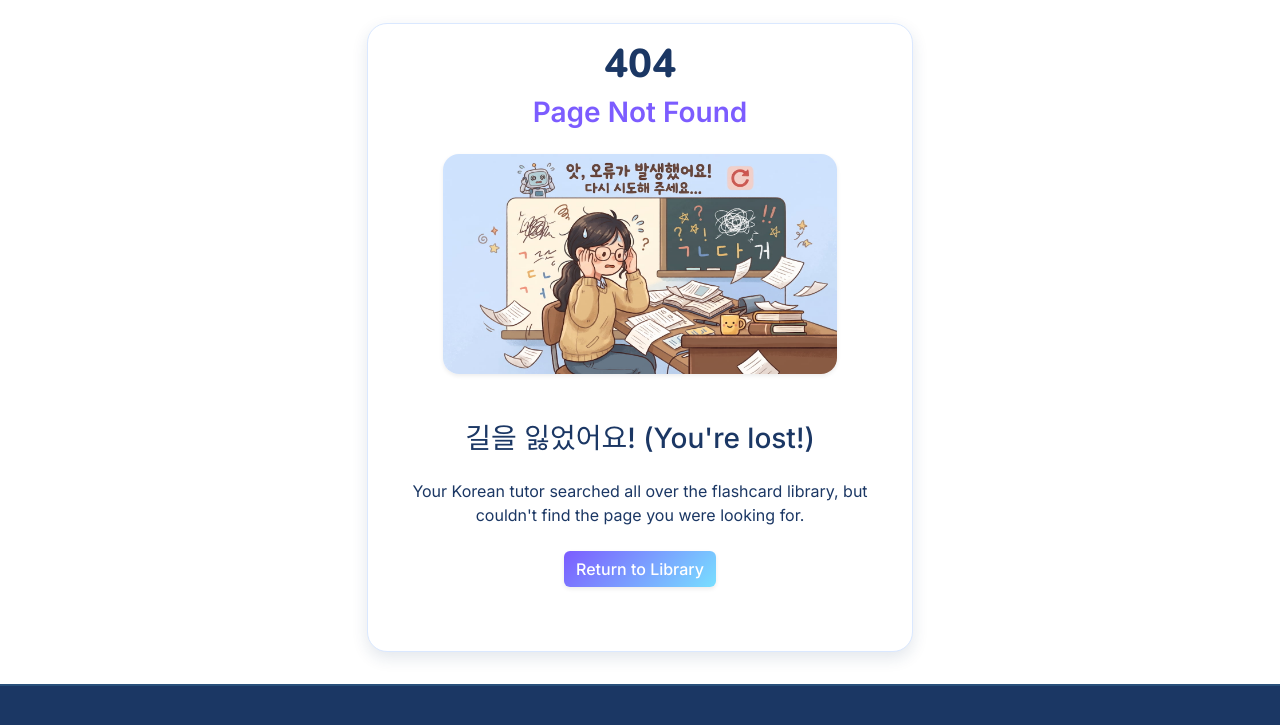
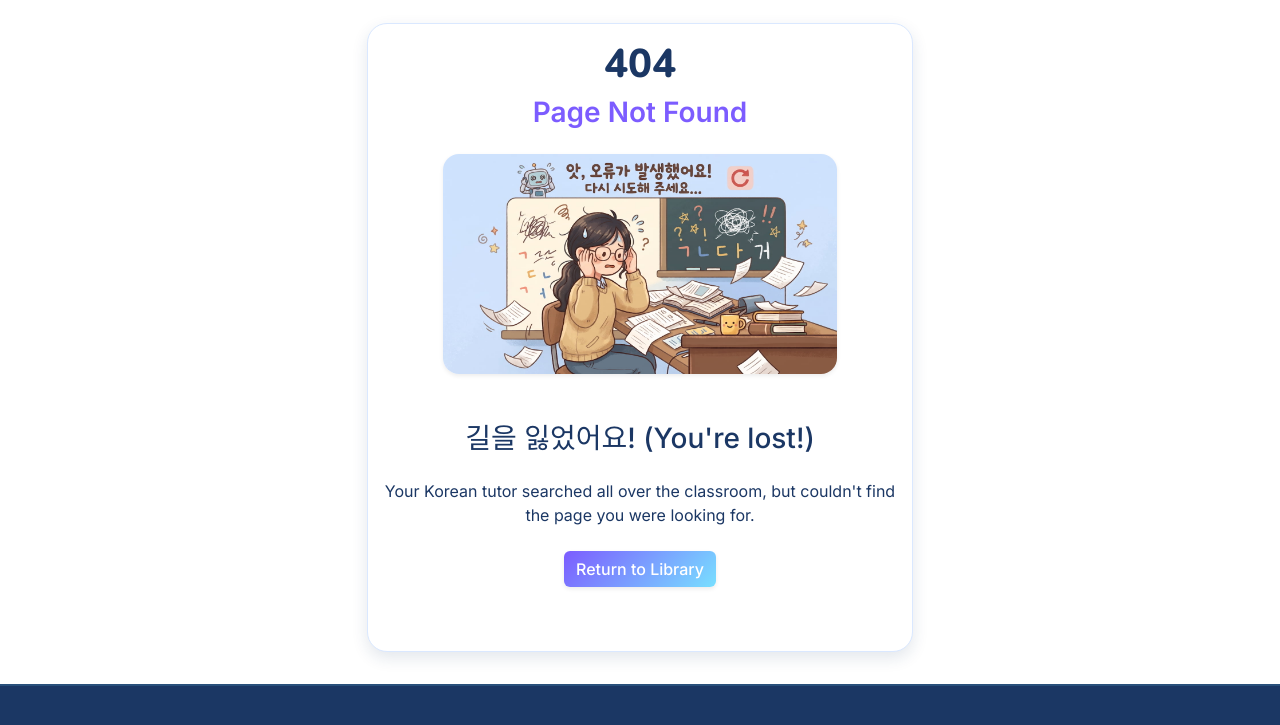
Before and after one commit to DestinyGeorge/memori-k, a website: page 404.html in a window 1280 px wide. Shown: the part 75-800 px from the top of the page. Drawn offline with nearby package versions, Linux system fonts and the light colour scheme.

Commit message:
style(404): update error card text with classroom theme

```diff
--- a/404.html
+++ b/404.html
@@ -73,7 +73,7 @@
                     <h2 class=" sub-heading-color fs-3 mt-4">길을 잃었어요! (You're lost!)</h2>
 
                     <p class="my-4">
-                        Your Korean tutor searched all over the flashcard library, but couldn't find the page you were looking for.</p>
+                        Your Korean tutor searched all over the classroom, but couldn't find the page you were looking for.</p>
 
                     <!-- Order CTA Button -->
                     <a href="index.html" class="btn btn-brand-k mb-5">Return to Library</a>
```
